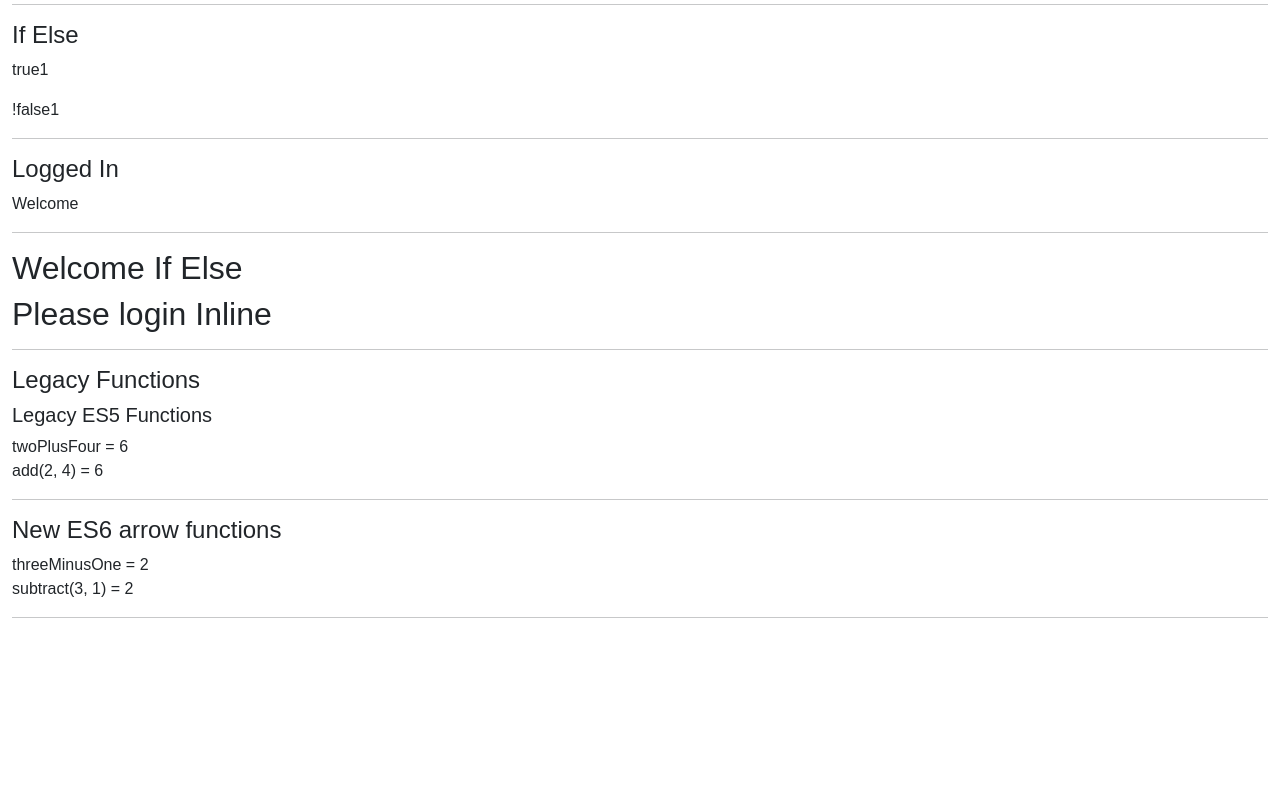
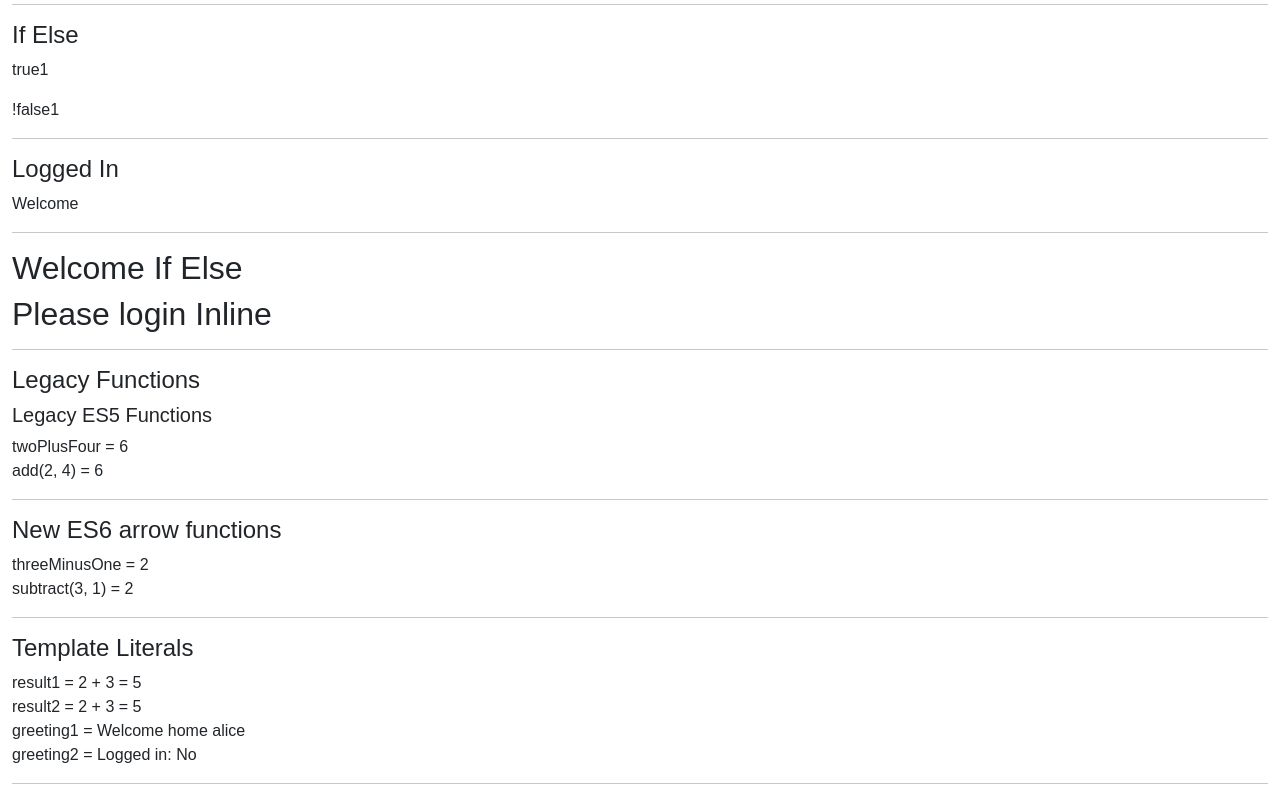
Before and after one commit to NS027/kanbas-react-web-app, a React (Create React App) app: page /#/Labs/Lab3 in a window 1280 px wide. Shown: the part 781-1581 px from the top of the page. Before the commit the page ends 1415 px from the top, so only its background shows below. Built offline with nearby package versions, Linux system fonts and the light colour scheme.

Commit message:
lab3 Template Literals

```diff
--- /dev/null
+++ b/src/Labs/Lab3/TemplateLiterals.tsx
@@ -0,0 +1,18 @@
+export default function TemplateLiterals() {
+    const five = 2 + 3;
+    const result1 = "2 + 3 = " + five;
+    const result2 = `2 + 3 = ${2 + 3}`;
+    const username = "alice";
+    const greeting1 = `Welcome home ${username}`;
+    const loggedIn = false;
+    const greeting2 = `Logged in: ${loggedIn ? "Yes" : "No"}`;
+    return (
+    <div id="wd-template-literals">
+    <h4>Template Literals</h4>
+    result1 = {result1} <br />
+    result2 = {result2} <br />
+    greeting1 = {greeting1} <br />
+    greeting2 = {greeting2} <hr />
+    </div>
+    );
+}
--- a/src/Labs/Lab3/index.tsx
+++ b/src/Labs/Lab3/index.tsx
@@ -7,6 +7,7 @@ import ConditionalOutputIfElse from "./ConditionalOutputIfElse";
 import ConditionalOutputInline from "./ConditionalOutputInline";
 import LegacyFunctions from "./LegacyFunctions";
 import ArrowFunctions from "./ArrowFunctions";
+import TemplateLiterals from "./TemplateLiterals";
 
 export default function Lab3() {
   return(
@@ -21,6 +22,7 @@ export default function Lab3() {
       <ConditionalOutputInline/>
       <LegacyFunctions/>
       <ArrowFunctions/>
+      <TemplateLiterals/>
     </div>
   );
 }
```
